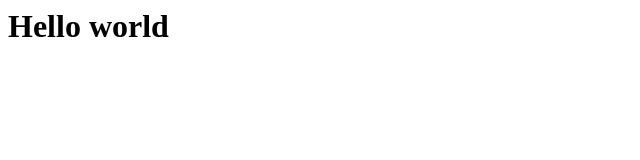
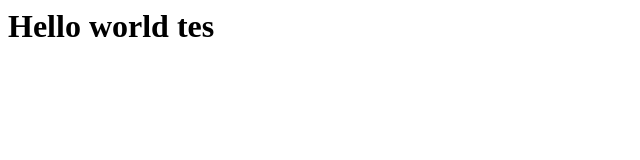
Before and after one commit to adam034/webflow, a plain HTML site: page index.html in a window 1280 px wide. Shown: the full height of the page, 0-640 px from the left. Drawn offline with Linux system fonts and the light colour scheme.

Commit message:
first commit

```diff
--- a/index.html
+++ b/index.html
@@ -1 +1 @@
-<h1>Hello world</h1>
+<h1>Hello world tes</h1>
```
